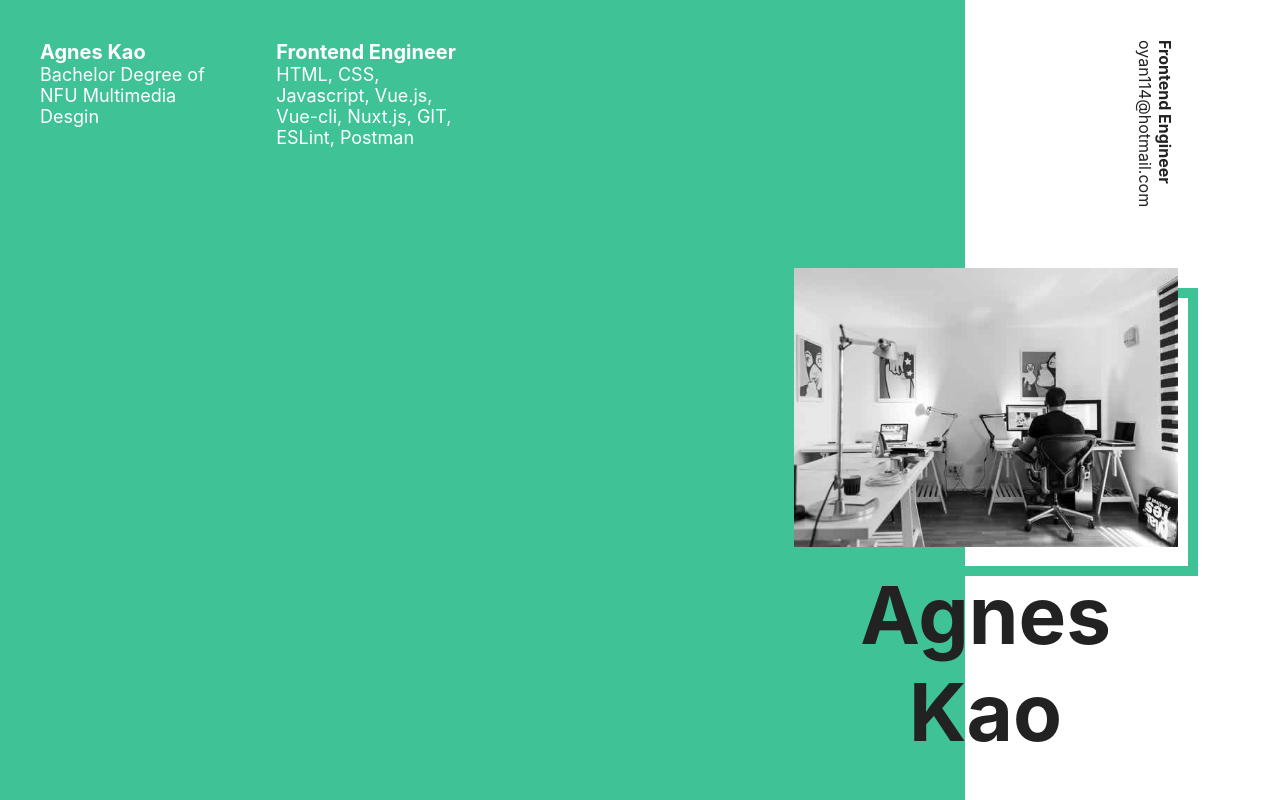
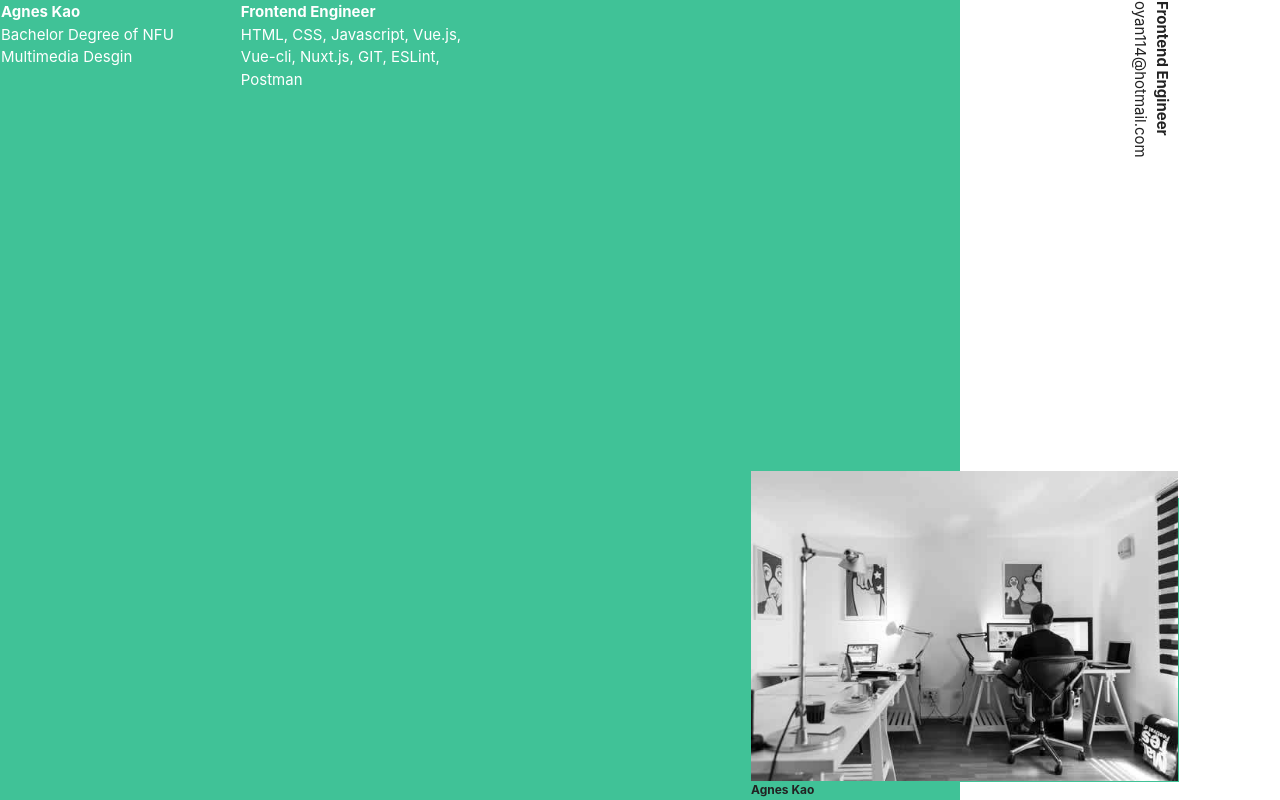
Before and after one commit to tzuchienkao/about-react, a React (Create React App) app: page / in a window 1280 px wide. Built offline with nearby package versions, Linux system fonts and the light colour scheme.

Commit message:
install sass, tailwind, refactor css

```diff
--- /dev/null
+++ b/craco.config.js
@@ -0,0 +1,10 @@
+module.exports = {
+  style: {
+    postcss: {
+      plugins: [
+        require('tailwindcss'),
+        require('autoprefixer'),
+      ],
+    },
+  },
+}
--- /dev/null
+++ b/postcss.config.js
@@ -0,0 +1,6 @@
+module.exports = {
+  plugins: {
+    tailwindcss: {},
+    autoprefixer: {},
+  }
+}
--- a/src/components/LinkCard.js
+++ b/src/components/LinkCard.js
@@ -1,9 +1,47 @@
-import * as style from '../style/global';
+import styled from "styled-components";
+// import * as style from '../style/global';
+// import variables from '../style/variables.module.scss';
 
-const { styled, fonts } = style;
+const fonts = {
+  xxl: "80", // 80px
+  h6: "20", // 20px
+  p: "18", // 18px
+  span: "15", // 15px
+};
+
+const fontResize = (size) => {
+  // TODO: RWD font
+  // base on width: 1440
+  const vw = window.innerWidth;
+  const result = size / vw;
+
+  if (result < 12) {
+    switch (size) {
+      case fonts.xxl:
+        if (result < (fonts.xxl / vw)) {
+          return fonts.xxl * '1px';
+        }
+        return '18px';
+      case fonts.h6:
+        if (result < (fonts.h6 / vw)) {
+          return fonts.h6 * '1px';
+        }
+        return '15px';
+      case fonts.p:
+        if (result < (fonts.p / vw)) {
+          return fonts.p * '1px';
+        }
+        return '14px';
+      default:
+        return '12px';
+    }
+  }
+  return result + 'px';
+}
+
 const StyleCard = {
   title: styled.h6`
-    font-size: ${fonts.h6};
+    font-size: ${fontResize(fonts.h6)};
     font-weight: bold;
     margin: 0;
   `,
@@ -21,7 +59,6 @@ const StyleContent = StyleCard.content;
 const StyleList = StyleCard.list;
 
 const LinkCard = ({title, subTitle = null, content}) => {
-  console.log('content', content)
   return (
     <div>
       <StyleTitle>{title}</StyleTitle>
--- a/src/index.css
+++ /dev/null
@@ -1,89 +0,0 @@
-html, body {
-  height: 100%;
-}
-body {
-  margin: 0;
-  font-family: -apple-system, BlinkMacSystemFont, 'Segoe UI', 'Roboto', 'Oxygen',
-    'Ubuntu', 'Cantarell', 'Fira Sans', 'Droid Sans', 'Helvetica Neue',
-    sans-serif;
-  -webkit-font-smoothing: antialiased;
-  -moz-osx-font-smoothing: grayscale;
-}
-a {
-  text-decoration: none;
-}
-nav {
-  background-color: #40C297;
-  padding-top: 20px;
-  padding-left: 40px;
-  display: grid;
-  gap: 20px;
-  grid-auto-rows: minmax(min-content, max-content);
-  box-sizing: border-box;
-}
-#root {
-  height: inherit;
-}
-#body {
-  background-color: #f6f6f6;
-}
-#landing {
-  color: #fff;
-  background-color: #40C297;
-}
-#landing a,
-nav a {
-  color: #fff;
-}
-.rotate {
-  writing-mode: vertical-rl;
-  text-orientation: mixed;
-}
-.absolute {
-  position: absolute;
-}
-#landing .wrapper > div {
-  padding-top: 40px;
-}
-#landing .absolute {
-  width: 30%;
-  font-size: 80px;
-  text-align: center;
-  color: #222;
-  right: 8%;
-  bottom: 40px;
-}
-#landing .absolute .photo {
-  position: relative;
-}
-#landing .absolute .photo:after {
-  width: inherit;
-  height: calc(100% - 30px);
-  position: absolute;
-  right: -20px;
-  bottom: -10px;
-  border: 10px solid #40C297;
-  content: '';
-  display: block;
-}
-#landing .absolute .photo,
-#landing .absolute .photo img {
-  width: 100%;
-  position: relative;
-  z-index: 1;
-}
-#landing .left-section {
-  padding-left: 40px;
-  display: grid;
-  grid-template-columns: repeat(4, 0.25fr);
-  grid-auto-flow: column;
-  gap: 40px;
-}
-#landing .right-section {
-  display: grid;
-  grid-auto-columns: 0.666fr auto;
-
-}
-#landing .rotate * {
-  margin: 0;
-}
--- a/src/index.js
+++ b/src/index.js
@@ -1,7 +1,6 @@
 import React from 'react';
 import ReactDOM from 'react-dom';
-import './index.css';
-import './styles.scss';
+import './index.scss';
 import App from './App';
 import reportWebVitals from './reportWebVitals';
 
--- /dev/null
+++ b/src/index.scss
@@ -0,0 +1,104 @@
+@tailwind base;
+@tailwind components;
+@tailwind utilities;
+@import './style/variables.module.scss';
+
+html, body {
+  height: 100%;
+}
+body {
+  font-size: $span;
+  margin: 0;
+  font-family: -apple-system, BlinkMacSystemFont, 'Segoe UI', 'Roboto', 'Oxygen',
+    'Ubuntu', 'Cantarell', 'Fira Sans', 'Droid Sans', 'Helvetica Neue',
+    sans-serif;
+  -webkit-font-smoothing: antialiased;
+  -moz-osx-font-smoothing: grayscale;
+}
+a {
+  text-decoration: none;
+}
+nav {
+  background-color: $primary;
+  padding-top: space-size(40);
+  padding-left: space-size(40);
+  display: grid;
+  gap: space-size(40);
+  grid-auto-rows: minmax(min-content, max-content);
+  box-sizing: border-box;
+}
+#root {
+  height: inherit;
+}
+nav,
+#landing {
+  a {
+    color: $white;
+  }
+}
+#body,
+#landing {
+  .wrapper {
+    height: inherit;
+    display: grid;
+    grid-auto-flow: column;
+  }
+}
+#body {
+  background-color: $light;
+  .wrapper {
+    grid-template-columns: 0.3fr 0.9fr;
+  }
+}
+#landing {
+  color: $white;
+  background-color: $primary;
+  .wrapper {
+    grid-auto-columns: 0.9fr 0.3fr;
+    gap: space-size(20);
+    &__left,
+    &__right {
+      padding-top: space-size(40);
+    }
+    &__left {
+      padding-left: space-size(40);
+      display: grid;
+      grid-template-columns: repeat(4, 0.25fr);
+      grid-auto-flow: column;
+      gap: space-size(40);
+    }
+    &__right {
+      color: $dark;
+      background-color: $white;
+      writing-mode: vertical-rl;
+      text-orientation: mixed;
+      padding-right: 33.333%;
+      box-sizing: border-box;
+      display: grid;
+      grid-auto-flow: column;
+    }
+  }
+  .keyvisual {
+    @apply w-1/3 text-left absolute;
+    font-size: font-size(80, 1920);
+    color: $dark;
+    right: 8%;
+    bottom: space-size(40);
+    &__photo {
+      @apply w-full relative;
+      z-index: 1;
+      &:after {
+        @apply absolute block;
+        width: inherit;
+        height: calc(100% - 2.083vw);
+        right: space-size(20) * -1;
+        bottom: space-size(10) * -1;
+        border: space-size(10) solid $primary;
+        content: '';
+      }
+      img {
+        @extend .keyvisual__photo;
+      }
+    }
+  }
+}
--- a/src/pages/Landing.js
+++ b/src/pages/Landing.js
@@ -1,30 +1,23 @@
 import { Link, useLocation } from "react-router-dom";
 import routes from '../router/routes';
 import LinkCard from '../components/LinkCard';
-import styled from "styled-components";
-
-const StyleRSection = styled.div
-`
-  color: #222;
-  background: #fff;
-`
 
 const Landing = () => {
   return (
     <>
-      <div className="wrapper">
-        <div className="left-section">
+      <div className="wrapper relative">
+        <div className="wrapper__left">
           <PageLinks />
         </div>
-        <StyleRSection className="right-section">
-          <div className="rotate">
+        <div className="wrapper__right">
+          <div>
             <b>Frontend Engineer</b>
             <p>oyan114@hotmail.com</p>
           </div>
-        </StyleRSection>
+        </div>
       </div>
-      <div className="absolute">
-        <div className="photo">
+      <div className="keyvisual">
+        <div className="keyvisual__photo">
           <img src="/img/about.jpg" alt="" />
         </div>
         <b>Agnes Kao</b>
--- a/src/style/global.js
+++ b/src/style/global.js
@@ -6,7 +6,7 @@ const colors = {
   orange: "orange",
 };
 const fonts = {
-  xxl: "6.25rem", // 100px
+  xxl: "5rem", // 80px
   h6: "1.25rem", // 20px
   p: "1.125rem", // 18px
   span: "0.9375rem", // 15px
--- a/src/style/variables.module.scss
+++ b/src/style/variables.module.scss
@@ -1,7 +1,52 @@
 $primary: #40C297;
 $dark: #222;
+$light: #f6f6f6;
+$white: #fff;
+
+$xxl: 5rem; // 80px
+$h6: 1.25rem; // 20px
+$p: 1.125rem; // 18px
+$span: 0.9375rem; // 15px
+
+$vw-context: 1440;
+$fontDefaultsize: 1;
+
+@function space-size($size) {
+  // base on width: 1440
+  $result: calc(($size) / $vw-context) * 1vw;
+  @if $result < 1 {
+    @return 1px;
+  }
+  @return $result;
+}
+@function font-size($size: $fontDefaultsize, $vw: $vw-context) {
+  // TODO: RWD font
+  // base on width: 1440
+  $result: calc(($size) / $vw);
+  @if $result < 12 {
+    @if (($size * 1px) == $xxl) {
+      @if ($result < calc(($xxl) / $vw)) {
+        @return $xxl * 1px;
+      }
+      @return 18px;
+    } @else if (($size * 1px) == $h6) {
+      @return 15px;
+    } @else if (($size * 1px) == $p) {
+      @return 14px;
+    } @else {
+      @return 12px;
+    }
+  } @else {
+    @return $result;
+  }
+}
 
 :export {
   primary: $primary;
   dark: $dark;
+  light: $light;
+  white: $white;
+  fontH6: $h6;
+  fontDefaultSize: $fontDefaultsize;
+  fontResize: font-size($fontDefaultsize);
 }
--- a/src/styles.scss
+++ /dev/null
@@ -1,107 +0,0 @@
-@import './style/variables.module.scss';
-
-html, body {
-  height: 100%;
-}
-body {
-  margin: 0;
-  font-family: -apple-system, BlinkMacSystemFont, 'Segoe UI', 'Roboto', 'Oxygen',
-    'Ubuntu', 'Cantarell', 'Fira Sans', 'Droid Sans', 'Helvetica Neue',
-    sans-serif;
-  -webkit-font-smoothing: antialiased;
-  -moz-osx-font-smoothing: grayscale;
-}
-a {
-  text-decoration: none;
-}
-nav {
-  background-color: $primary;
-  padding-top: 20px;
-  padding-left: 40px;
-  display: grid;
-  gap: 20px;
-  grid-auto-rows: minmax(min-content, max-content);
-  box-sizing: border-box;
-}
-#root {
-  height: inherit;
-}
-#body,
-#landing {
-  .wrapper {
-    height: inherit;
-    display: grid;
-    grid-auto-flow: column;
-  }
-}
-#body {
-  background-color: #f6f6f6;
-  .wrapper {
-    grid-template-columns: 0.3fr 0.9fr;
-  }
-}
-#landing {
-  color: #fff;
-  background-color: $primary;
-  .wrapper {
-    grid-auto-columns: 0.9fr 0.3fr;
-    gap: 20px;
-    > div {
-      padding-top: 40px;
-    }
-  }
-}
-#landing a,
-nav a {
-  color: #fff;
-}
-.rotate {
-  writing-mode: vertical-rl;
-  text-orientation: mixed;
-}
-.absolute {
-  position: absolute;
-}
-#landing .wrapper
-#landing .absolute {
-  width: 30%;
-  font-size: 80px;
-  text-align: center;
-  color: #222;
-  right: 8%;
-  bottom: 40px;
-}
-#landing .absolute .photo {
-  position: relative;
-}
-#landing .absolute .photo:after {
-  width: inherit;
-  height: calc(100% - 30px);
-  position: absolute;
-  right: -20px;
-  bottom: -10px;
-  border: 10px solid #40C297;
-  content: '';
-  display: block;
-}
-#landing .absolute .photo,
-#landing .absolute .photo img {
-  width: 100%;
-  position: relative;
-  z-index: 1;
-}
-#landing .left-section {
-  padding-left: 40px;
-  display: grid;
-  grid-template-columns: repeat(4, 0.25fr);
-  grid-auto-flow: column;
-  gap: 40px;
-}
-#landing .right-section {
-  display: grid;
-  grid-auto-columns: 0.666fr auto;
-
-}
-#landing .rotate * {
-  margin: 0;
-}
--- /dev/null
+++ b/tailwind.config.js
@@ -0,0 +1,7 @@
+module.exports = {
+  purge: ['./src/**/*.{js,jsx,ts,tsx}', './public/index.html'],
+  theme: {
+    extend: {},
+  },
+  plugins: [],
+}
```
Also changed, not shown: package.json (+8 -4 lines), 1 other file (tests, documents, lock files or other folders).
